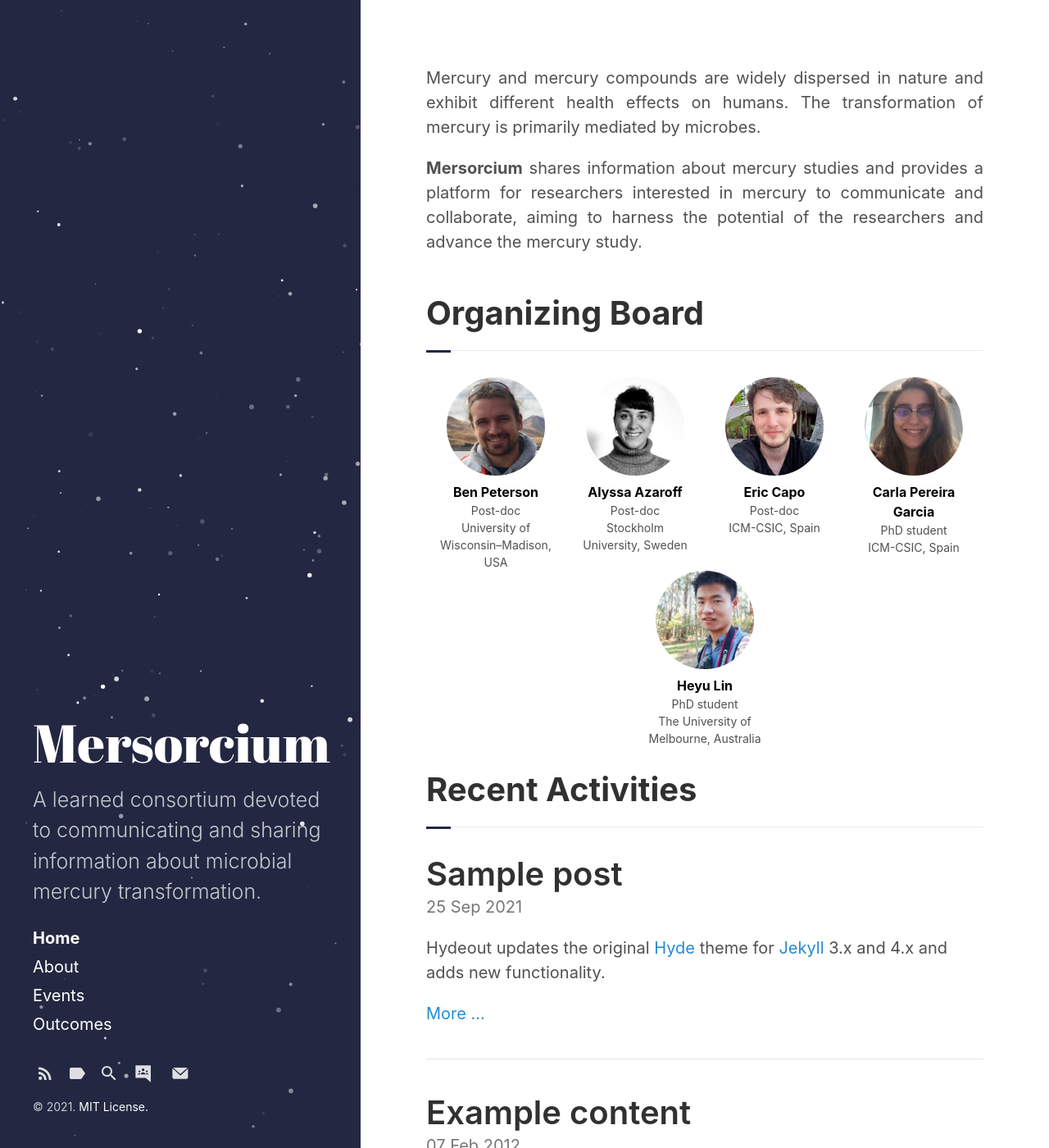
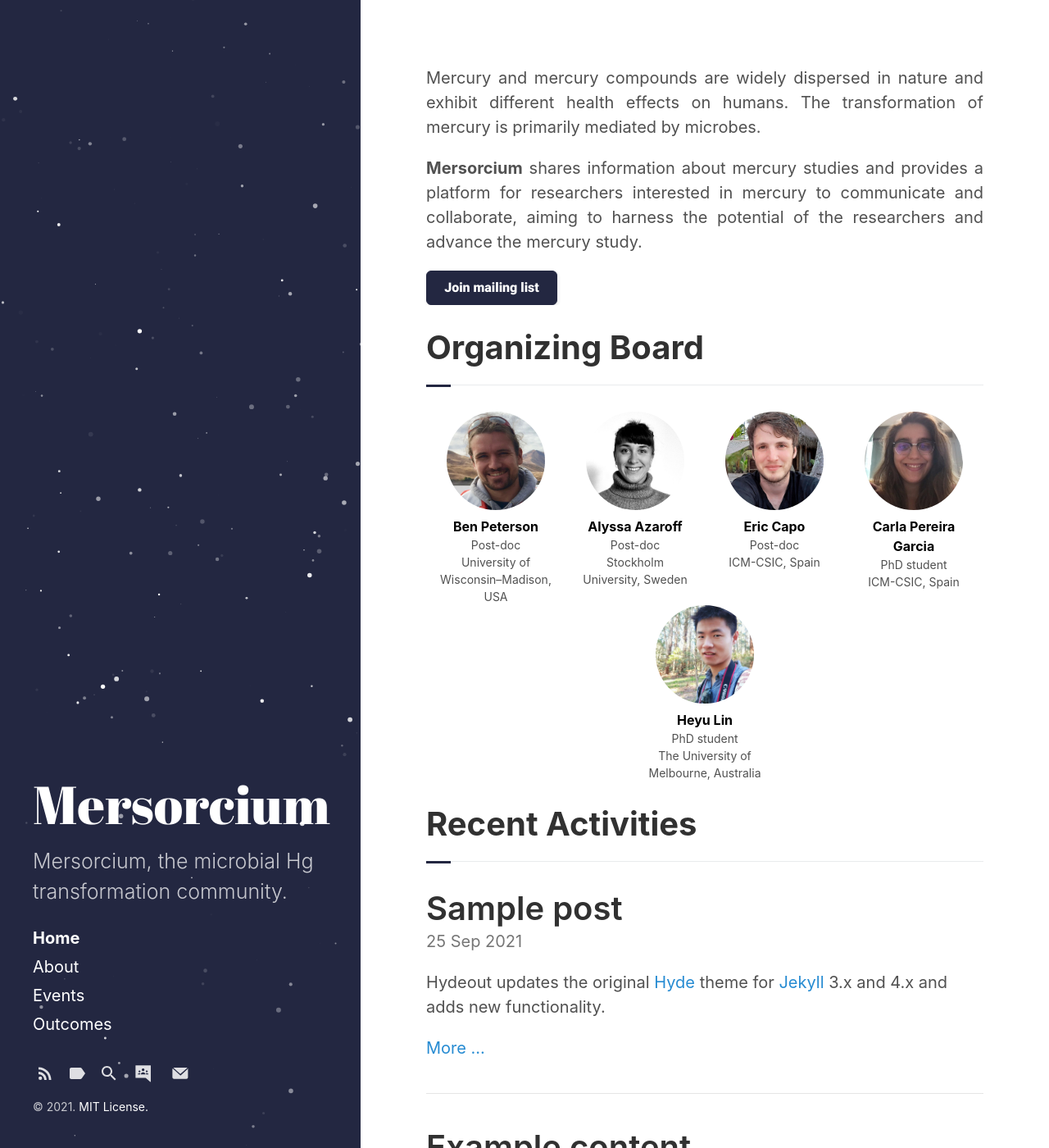
Before and after one commit to Mersorcium/mersorcium.github.io, a Jekyll site: the page built from index.html, in a window 1280 px wide and 1400 px high. Shown: the whole window at 82% size. Built offline with Jekyll 4.4.1, drawn with Linux system fonts in a browser that asks for light colours; the list of posts is cut into pages by our own code.

Commit message:
add button

```diff
--- a/_config.yml
+++ b/_config.yml
@@ -5,7 +5,7 @@ highlighter:      rouge
 # Setup
 title:            Mersorcium
 tagline:          'Mercury consortium'
-description:      'A learned consortium devoted to communicating and sharing information about microbial mercury transformation.'
+description:      'Mersorcium, the microbial Hg transformation community.'
 url:              https://mersorcium.github.io
 baseurl:          '/'
                   # the optional subpath of your site, e.g. "/blog"
--- a/_includes/organizing-board.html
+++ b/_includes/organizing-board.html
@@ -17,7 +17,7 @@
       </div>
 
       <div class ="member">
-        <div class="square"><img src="{{ "/assets/member-avatar/Eric.jpg" | relative_url }}" alt="Avatar" /></div>
+        <div class="square"><a href="https://ercapo.wixsite.com/sedadna-society/ericcapo"><img src="{{ "/assets/member-avatar/Eric.jpg" | relative_url }}" alt="Avatar" /></a></div>
         <p>Eric Capo</p>
         <p>Post-doc</p>
         <p>ICM-CSIC, Spain</p>
@@ -31,7 +31,7 @@
       </div>
 
       <div class ="member">
-        <div class="square"><img src="{{ "/assets/member-avatar/Heyu.jpg" | relative_url }}" alt="Avatar" /></div>
+        <div class="square"><a href="https://scholar.google.com.au/citations?user=-EX2aeoAAAAJ&hl=en"><img src="{{ "/assets/member-avatar/Heyu.jpg" | relative_url }}" alt="Avatar" /></a></div>
         <p>Heyu Lin</p>
         <p>PhD student</p>
         <p>The University of Melbourne, Australia</p>
--- a/_layouts/index.html
+++ b/_layouts/index.html
@@ -3,6 +3,8 @@ layout: default
 ---
 
 {% include intro.html %}
+
+<button class="button-join" role="button" onclick="window.location.href='https://groups.google.com/g/mersorcium'" type="button">Join mailing list</button>
 
 {% include organizing-board.html %}
 
--- a/assets/css/main.scss
+++ b/assets/css/main.scss
@@ -62,6 +62,17 @@ $sidebar-width: 22rem;
     width: 6rem;
     height: 6rem;
     margin: auto;
+    background-color: #fff;
+}
+
+.square img{
+    opacity: 1;
+    -webkit-transition: .3s ease-in-out;
+    transition: .3s ease-in-out;
+}
+
+.square:hover img{
+    opacity: .5;
 }
 
 .avatar {
@@ -100,6 +111,42 @@ $sidebar-width: 22rem;
     padding-top: 0 !important;
 }
 
+.button-join {
+    background: #232741;
+    border: 1px solid #232741;
+    border-radius: 6px;
+    box-shadow: rgba(0, 0, 0, 0.1) 1px 2px 4px;
+    box-sizing: border-box;
+    color: #FFFFFF;
+    cursor: pointer;
+    display: inline-block;
+    font-family: nunito,roboto,proxima-nova,"proxima nova",sans-serif;
+    font-size: 16px;
+    font-weight: 800;
+    line-height: 16px;
+    min-height: 40px;
+    outline: 0;
+    padding: 12px 14px;
+    text-align: center;
+    text-rendering: geometricprecision;
+    text-transform: none;
+    user-select: none;
+    -webkit-user-select: none;
+    touch-action: manipulation;
+    vertical-align: middle;
+    width: 8rem;
+  }
+
+  .button-join:hover,
+  .button-join:active {
+    background-color: initial;
+    background-position: 0 0;
+    color: #232741;
+  }
+
+
+
+
 @media (min-width: $large-breakpoint) {
 .section {
     padding: 0;
```
